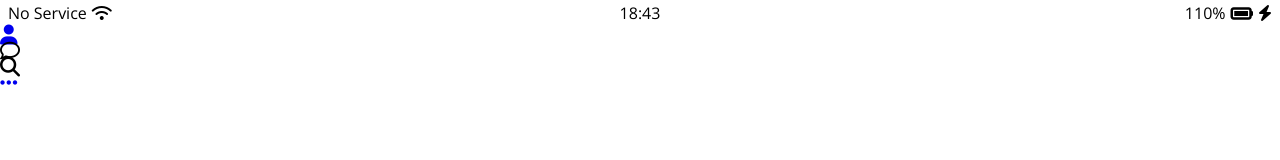
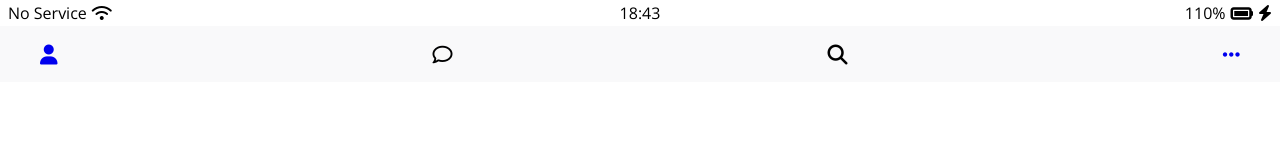
Before and after one commit to KChanHyeok/kokoa-clone-2020, a plain HTML site: page friends.html in a window 1280 px wide. Drawn offline with nearby package versions, Linux system fonts and the light colour scheme.

Commit message:
study update

```diff
--- /dev/null
+++ b/css/components/nav-bar.css
@@ -0,0 +1,10 @@
+.nav{
+    background-color: #f9f9fa;
+    padding: 20px 40px;
+}
+
+.nav__list{
+    display: flex;
+    justify-content: space-between;
+
+}
--- a/css/styles.css
+++ b/css/styles.css
@@ -1,8 +1,11 @@
 @import url("https://fonts.googleapis.com/css2?family=Open+Sans:wght@400;600&display=swap");
 @import "reset.css";
 @import "variables.css";
+
 /* Components */
 @import "components/status-bar.css";
+@import "components/nav-bar.css";
+
 /* Screens*/
 @import "screens/login.css";
 body {
--- a/friends.html
+++ b/friends.html
@@ -21,12 +21,20 @@
             <i class="fas fa-bolt"></i>
         </div>
     </div>
-    <nav>
-        <ul>
-            <li><a href="friends.html"><i class="fas fa-user fa-lg"></i></a></li>
-            <li><a href="#"></a><i class="far fa-comment fa-lg"></i></li>
-            <li><a href="#"></a><i class="fas fa-search fa-lg"></i></li>
-            <li><a href="#"><i class="fas fa-ellipsis-h fa-lg"></i></a></li>
+    <nav class="nav">
+        <ul class="nav__list">
+            <li class="nav__btn" >
+                <a class="nav__link" href="friends.html"><i class="fas fa-user fa-lg"></i></a>
+            </li>
+            <li class="nav__btn">
+                <a class="nav__link" href="#"></a><i class="far fa-comment fa-lg"></i>
+            </li>
+            <li class="nav__btn">
+                <a class="nav__link" href="#"></a><i class="fas fa-search fa-lg"></i>
+            </li>
+            <li class="nav__btn">
+                <a class="nav__link" href="#"><i class="fas fa-ellipsis-h fa-lg"></i></a>
+            </li>
         </ul>
     </nav>
     <script src="https://kit.fontawesome.com/ac89cb0506.js" crossorigin="anonymous"></script>
```
